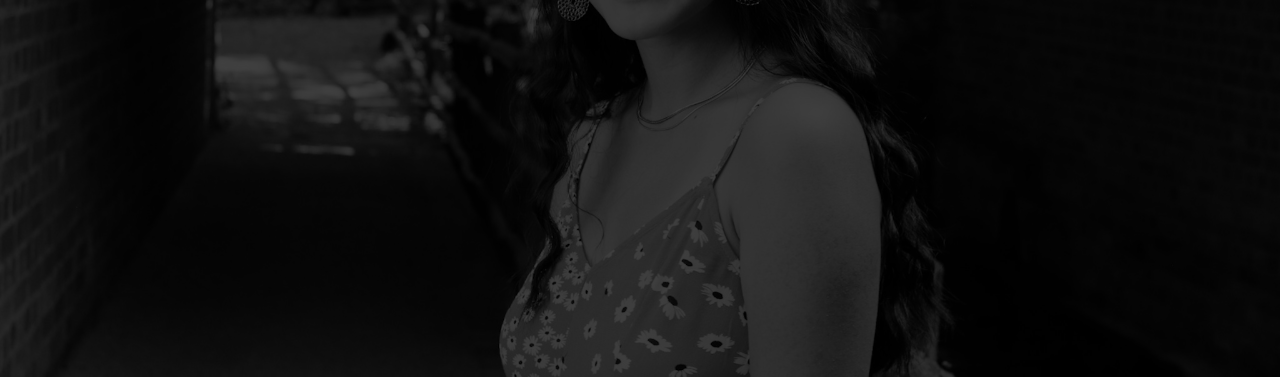
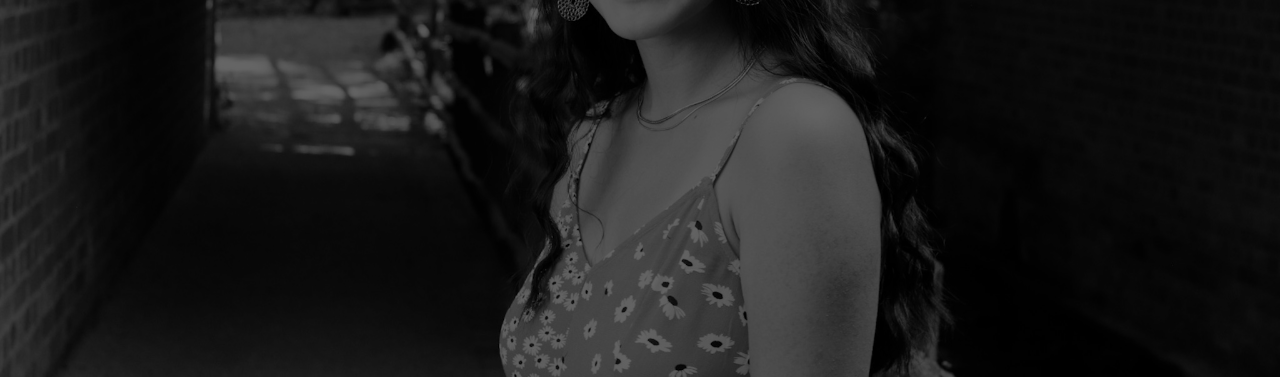
Before and after one commit to js06283/old-jessica-shi, a plain HTML site: page index.html in a window 1280 px wide. Shown: the part 479-856 px from the top of the page. Drawn offline with nearby package versions, Linux system fonts and the light colour scheme.

Commit message:
fix color

```diff
--- a/main.css
+++ b/main.css
@@ -32,7 +32,7 @@ body {
     min-width: 100%;
     left: 0;
     top: 0;
-    background: rgba(0, 0, 0, 0.75);
+    background: rgba(0, 0, 0, 0.6);
 }
 
 .description {
```
